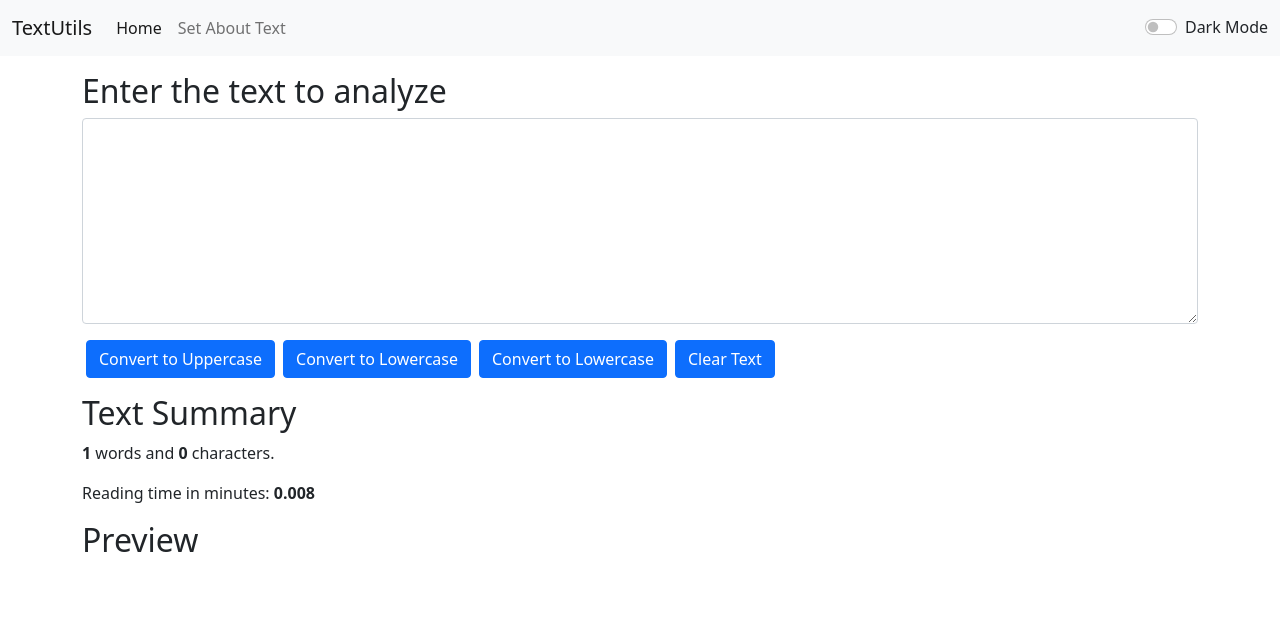
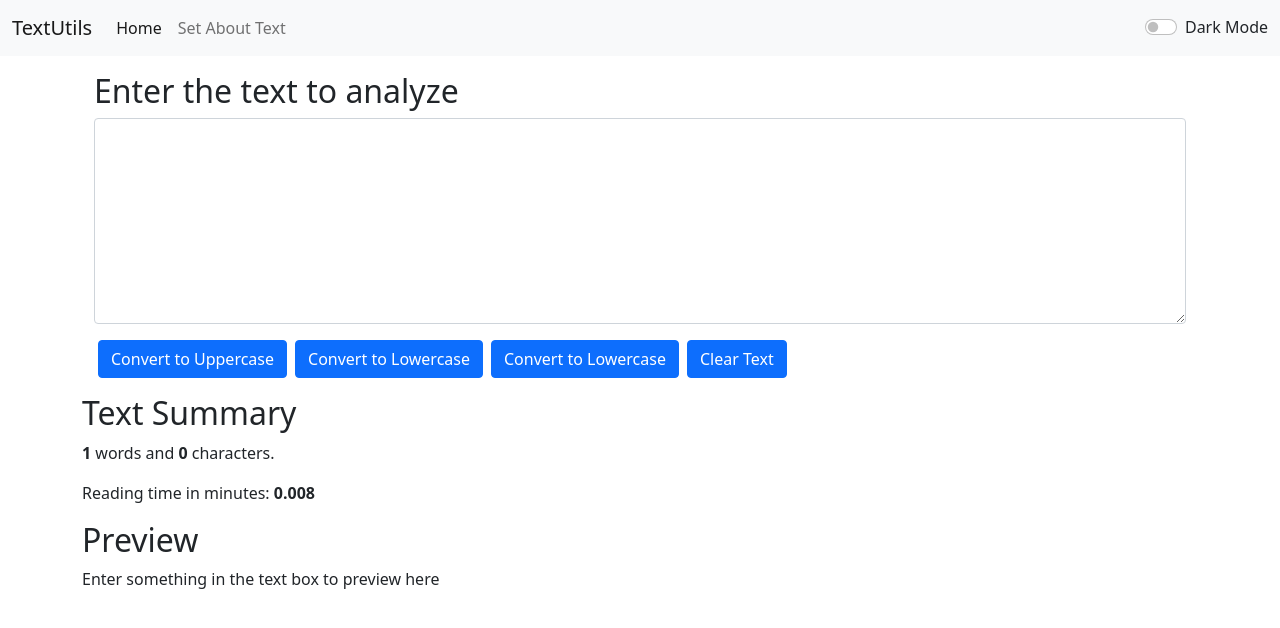
Before and after one commit to ChandanKrv/Learning-React, a React (Create React App) app in the folder textutils/: page / in a window 1280 px wide. Shown: the top 628 px of the page. Built offline with nearby package versions, Linux system fonts and the light colour scheme.

Commit message:
initial commit

```diff
--- a/textutils/src/App.js
+++ b/textutils/src/App.js
@@ -15,7 +15,7 @@ function App() {
     if (mode === 'light') {
       setMode('dark')
       setRevMode('light')
-      document.body.style.backgroundColor = 'grey';
+      document.body.style.backgroundColor = '#042743';
     }
 
     else {
--- a/textutils/src/components/TextForm.js
+++ b/textutils/src/components/TextForm.js
@@ -25,11 +25,11 @@ export default function TextForm(props) {
   const [text, setText] = useState("");
   return (
     <>
-      <div>
+      <div className='container'>
 
           <h2 className={`text-${props.revMode}`}>{props.heading }</h2>
           <div className="mb-3">
-          <textarea className="form-control"  id="myBox" value={text} onChange={handleOnChange} style={{backgroundColor:props.mode==='dark'?'grey':'white'}} rows="8"></textarea>
+          <textarea className="form-control"  id="myBox" value={text} onChange={handleOnChange} style={{backgroundColor:props.mode==='dark'?'#042713':'white', color:props.mode==='dark'?'white':'black' }} rows="8"></textarea>
           </div>
            <button className="btn btn-primary mx-1" onClick={handleUpClick}>Convert to Uppercase</button>
            <button className="btn btn-primary mx-1" onClick={handleLoClick}>Convert to Lowercase</button>
@@ -43,7 +43,7 @@ export default function TextForm(props) {
       <p className={`text-${props.revMode}`}>Reading time in minutes: <strong>{0.008 * text.split(" ").length}</strong></p>
 
       <h2 className={`text-${props.revMode}`}>Preview</h2>
-      <p className={`text-${props.revMode}`}>{text}</p>
+      <p className={`text-${props.revMode}`}>{text.length>0?text:"Enter something in the text box to preview here"}</p>
 
       </>
   )
```
